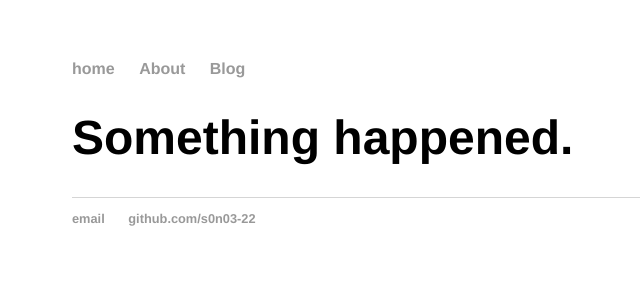
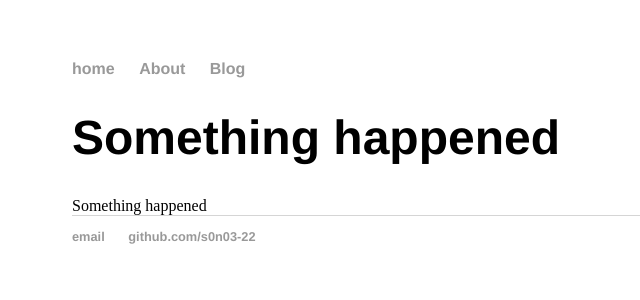
Before and after one commit to s0n03-22/s0n03-22.github.io, a Jekyll site: the page built from index.html, in a window 1280 px wide. Shown: the top 300 px of the page, without its empty margins (120-760 px from the left). Built offline with Jekyll 4.4.1, drawn with Linux system fonts in a browser that asks for light colours.

Commit message:
Update index.html

```diff
--- a/index.html
+++ b/index.html
@@ -3,5 +3,6 @@ layout: default
 title: 404
 ---
 <div class="blurb">
-	<h1>Something happened.</h1>
+	<h1>Something happened</h1>
+	<p1>Something happened</p1>
 </div><!-- /.blurb -->
```
